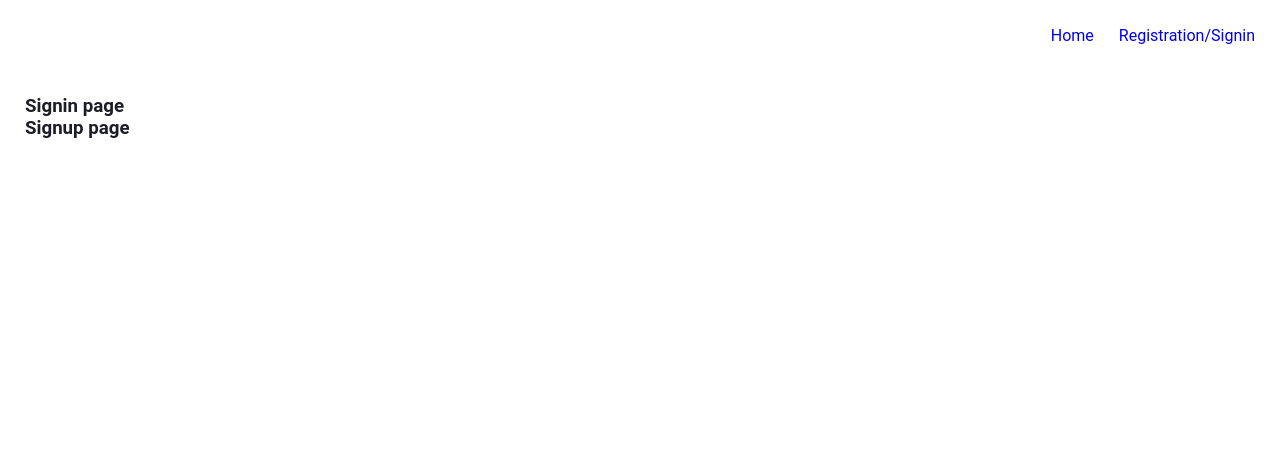
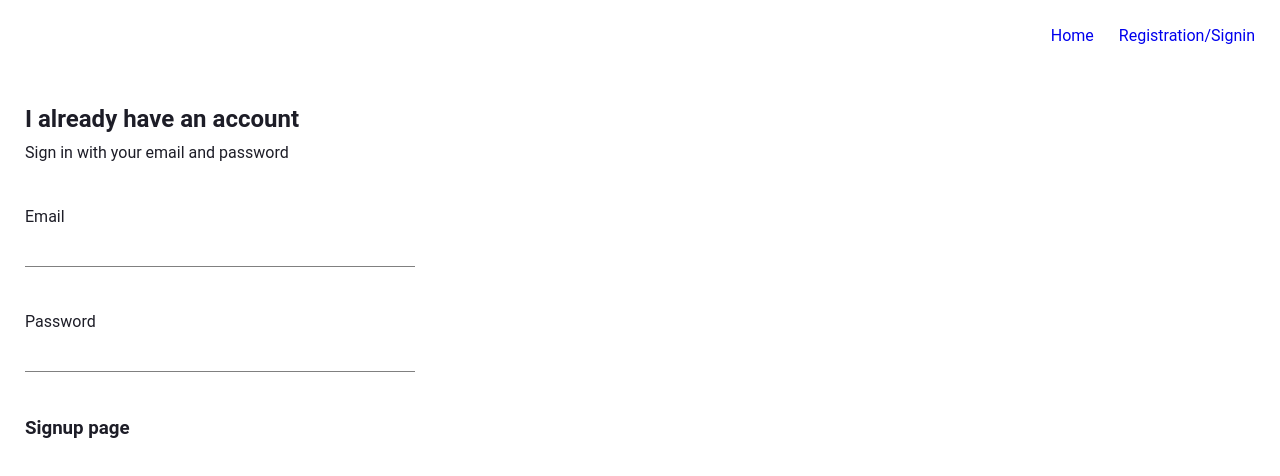
Before and after one commit to robin3317/github-repo, a React (Create React App) app: page / in a window 1280 px wide. Shown: the top 476 px of the page. Built offline with nearby package versions, Linux system fonts and the light colour scheme.

Commit message:
signin components ui

```diff
--- /dev/null
+++ b/src/components/FormInput/FormInput.js
@@ -0,0 +1,23 @@
+/* eslint-disable react/jsx-props-no-spreading */
+/* eslint-disable react/require-default-props */
+import PropTypes from 'prop-types';
+import styles from './FormInput.module.scss';
+
+const FormInput = ({ handleChange, label, id, ...props }) => (
+  <div className={styles.inputContainer}>
+    {label ? (
+      <label className={styles.label} htmlFor={id}>
+        {label}
+      </label>
+    ) : null}
+    <input id={id} className={styles.input} {...props} onChange={handleChange} />
+  </div>
+);
+
+FormInput.propTypes = {
+  handleChange: PropTypes.func.isRequired,
+  label: PropTypes.string,
+  id: PropTypes.string.isRequired,
+};
+
+export default FormInput;
--- /dev/null
+++ b/src/components/FormInput/FormInput.module.scss
@@ -0,0 +1,28 @@
+$sub-color: grey;
+$main-color: black;
+
+.inputContainer {
+  margin: 4.5rem 0;
+  position: relative;
+
+  input[type="password"] {
+    letter-spacing: 0.3em;
+  }
+
+  .input {
+    background: none;
+    background-color: #fff;
+    color: $sub-color;
+    padding: 1rem 1rem 1rem .5rem;
+    display: block;
+    width: 100%;
+    border: none;
+    border-radius: 0;
+    border-bottom: 1px solid $sub-color;
+    margin: .5rem 0 2.5rem 0;
+
+    &:focus {
+      outline: none;
+    }
+  }
+}
--- a/src/components/Signin/Signin.js
+++ b/src/components/Signin/Signin.js
@@ -1,3 +1,61 @@
-const Signin = () => <h3>Signin page</h3>;
+import { useState } from 'react';
+import FormInput from '../FormInput/FormInput';
+import styles from './Signin.module.scss';
+
+const Signin = () => {
+  const [email, setEmail] = useState('');
+  const [password, setPassword] = useState('');
+
+  const handleSubmit = async (event) => {
+    event.preventDefault();
+    // await auth.signInWithEmailAndPassword(email, password);
+    setEmail('');
+    setPassword('');
+  };
+
+  const handleChange = (event) => {
+    const { value, name } = event.target;
+    switch (name) {
+      case 'email':
+        setEmail(value);
+        break;
+      case 'password':
+        setPassword(value);
+        break;
+
+      default:
+        break;
+    }
+  };
+
+  return (
+    <div className={styles.signinContainer}>
+      <h2 className={styles.signinTitle}>I already have an account</h2>
+      <span>Sign in with your email and password</span>
+
+      <form onSubmit={handleSubmit}>
+        <FormInput
+          type="email"
+          id="email"
+          name="email"
+          value={email}
+          handleChange={handleChange}
+          required
+          label="Email"
+        />
+
+        <FormInput
+          type="password"
+          id="password"
+          name="password"
+          value={password}
+          handleChange={handleChange}
+          required
+          label="Password"
+        />
+      </form>
+    </div>
+  );
+};
 
 export default Signin;
--- /dev/null
+++ b/src/components/Signin/Signin.module.scss
@@ -0,0 +1,14 @@
+.signinContainer {
+  width: 39rem;
+  display: flex;
+  flex-direction: column;
+
+  .buttonContainer {
+    display: flex;
+    justify-content: space-between;
+  }
+
+  .signinTitle {
+    margin: 1rem 0;
+  }
+}
```
Also changed, not shown: package.json (+7 -6 lines), 2 other files (tests, documents, lock files or other folders).
